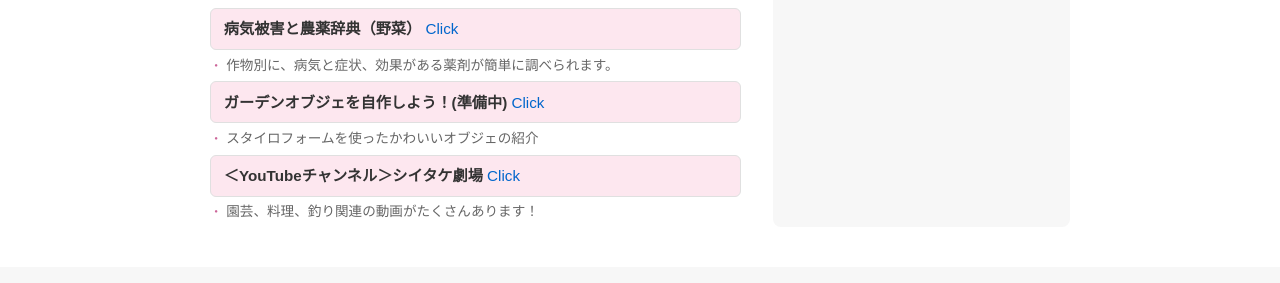
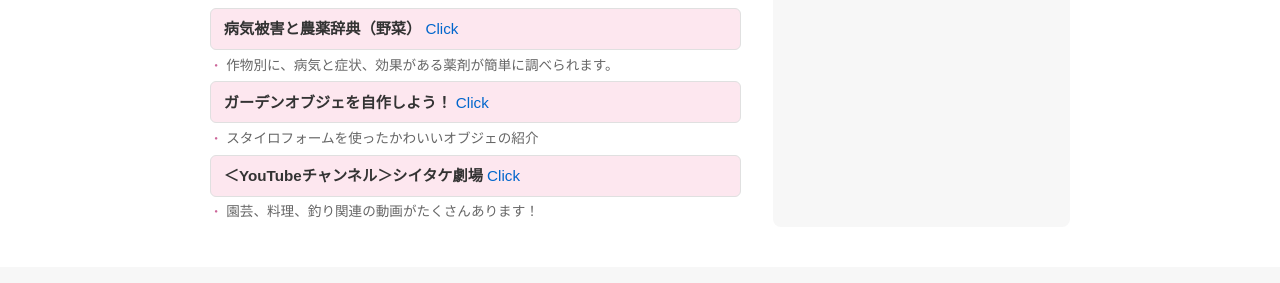
Before and after one commit to shiitake-garden/shiitake-garden.github.io, a Jekyll site: the page built from index.html, in a window 1280 px wide. Shown: the part 1046-1329 px from the top of the page. Built offline with Jekyll 4.4.1, drawn with Linux system fonts in a browser that asks for light colours.

Commit message:
Update index.html

```diff
--- a/index.html
+++ b/index.html
@@ -50,7 +50,7 @@
     <p class="item-desc">作物別に、害虫と症状、効果がある薬剤が簡単に調べられます。</p>
     <li><a href="./disease.html"><strong>病気被害と農薬辞典（野菜） </strong><span>Click</span></a></li>
     <p class="item-desc">作物別に、病気と症状、効果がある薬剤が簡単に調べられます。</p>
-    <li><a href="https://www.youtube.com/channel/UCrtw70zncgFarJrSXo7ztjg"><strong>ガーデンオブジェを自作しよう！(準備中) </strong><span>Click</span></a></li>
+    <li><a href="./zoukei.html"><strong>ガーデンオブジェを自作しよう！ </strong><span>Click</span></a></li>
     <p class="item-desc">スタイロフォームを使ったかわいいオブジェの紹介</p>
     <li><a href="https://www.youtube.com/channel/UCrtw70zncgFarJrSXo7ztjg"><strong>＜YouTubeチャンネル＞シイタケ劇場 </strong><span>Click</span></a></li>
     <p class="item-desc">園芸、料理、釣り関連の動画がたくさんあります！</p>
```
